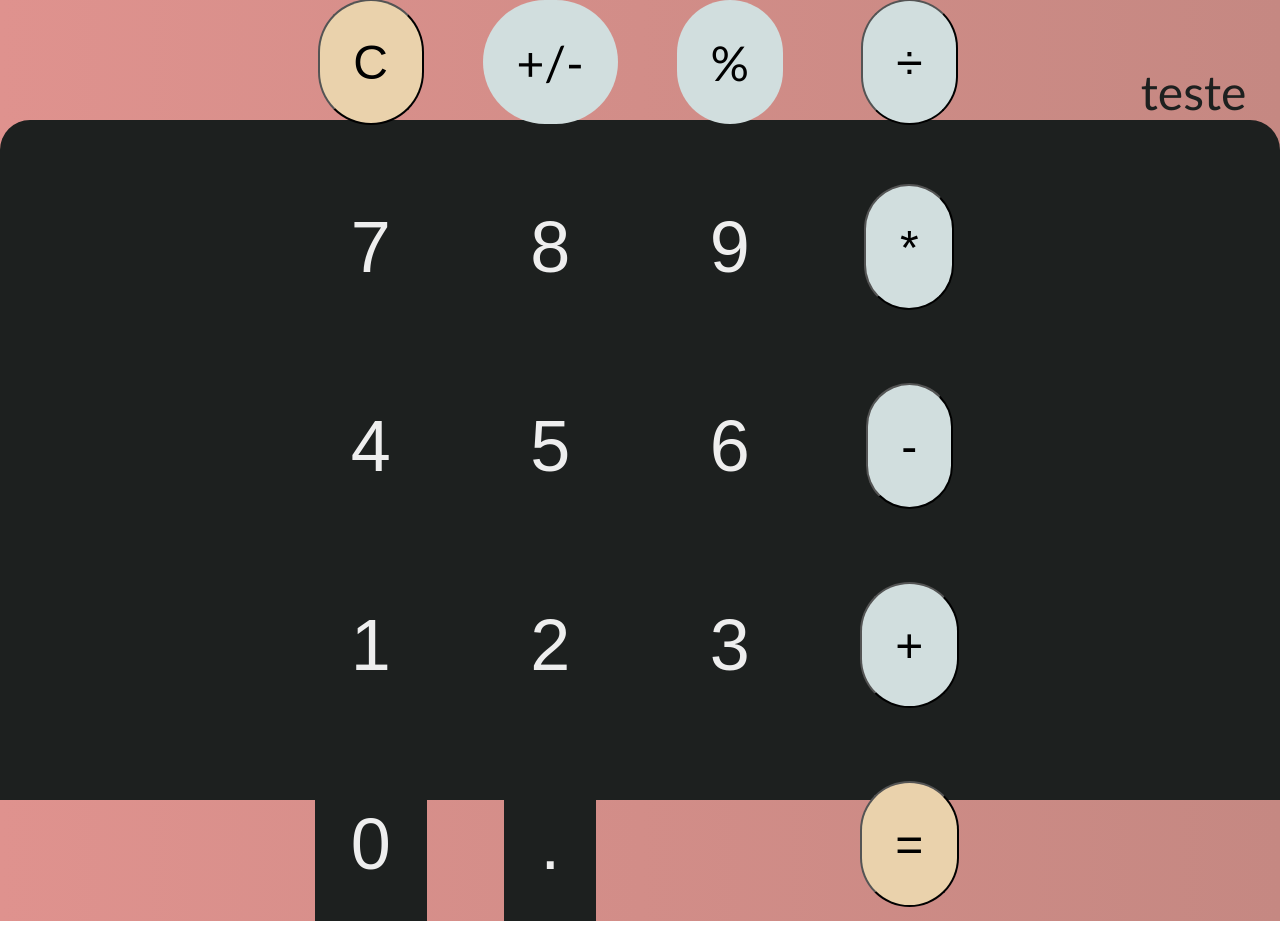
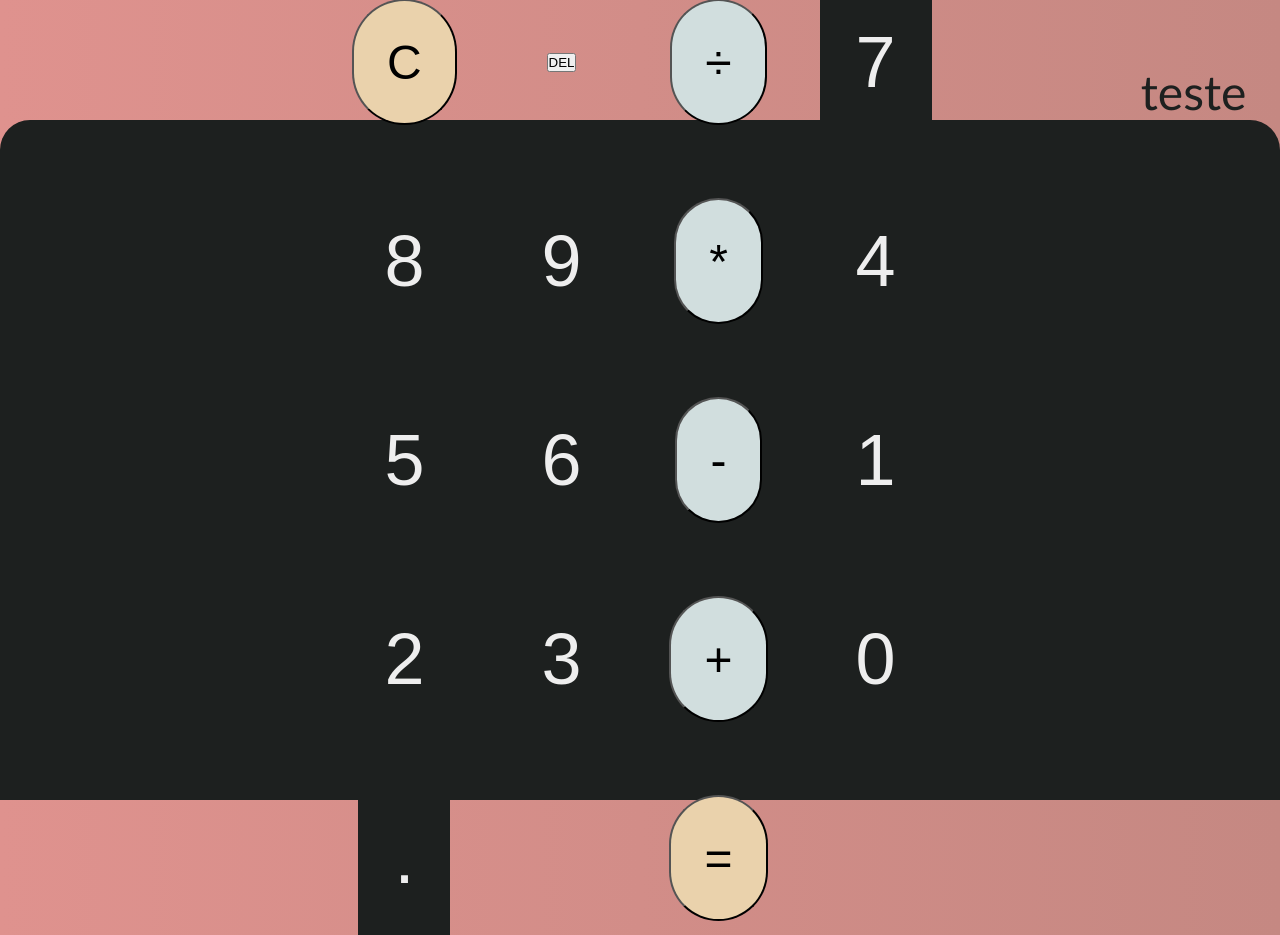
Before and after one commit to marleypm16/Calculadora, a plain HTML site: page index.html in a window 1280 px wide. Drawn offline with Linux system fonts and the light colour scheme.

Commit message:
button del

```diff
--- a/index.html
+++ b/index.html
@@ -16,8 +16,7 @@
         <div class="calculadora">
           <button id="clean" class="limpar">C</button>
 
-          <p class="operadores">+/-</p>
-          <p class="operadores">%</p>
+          <button class="deletar">DEL</button>
           <button class="operadores">÷</button>
           <button id="7" class="numeros" value="7">7</button>
           <button id="8" class="numeros" value="8">8</button>
```
